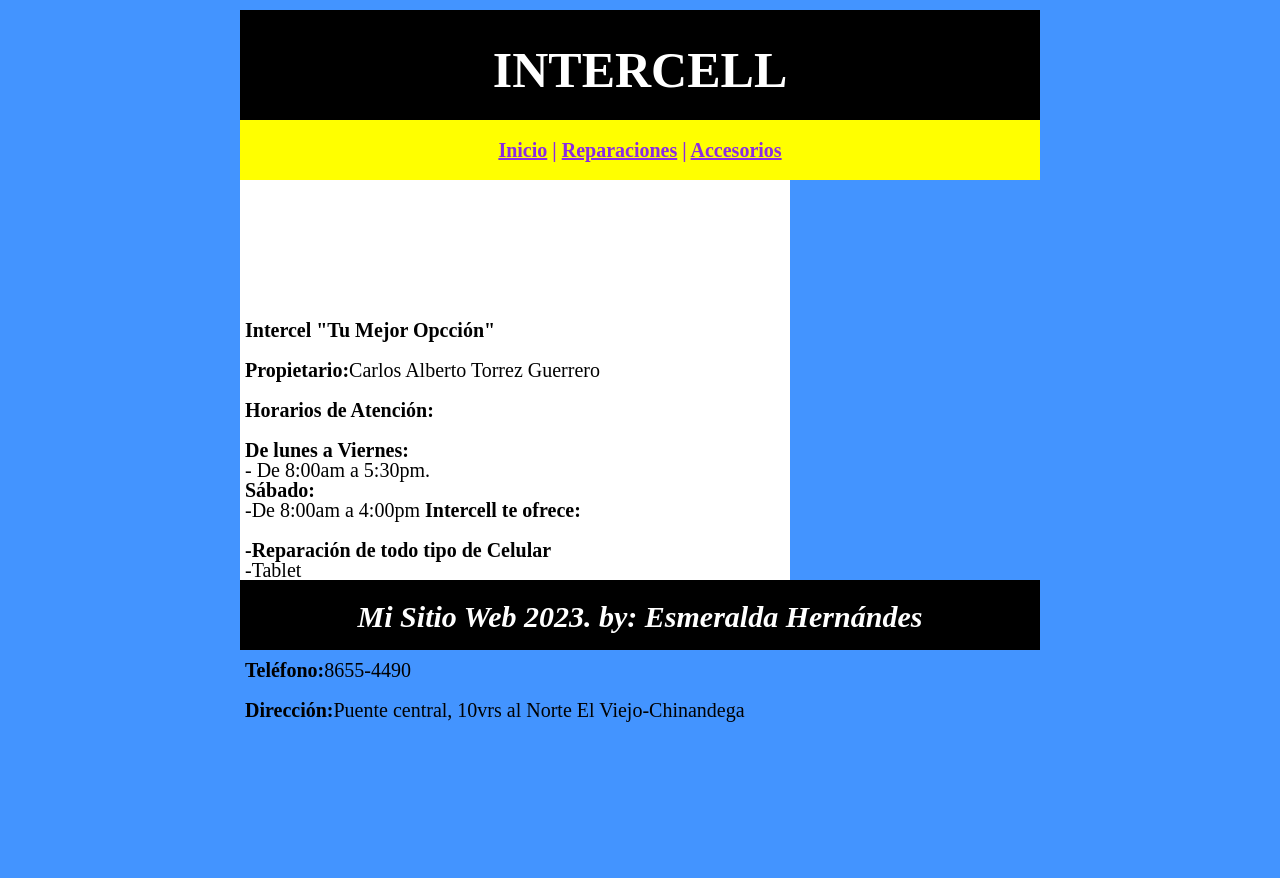
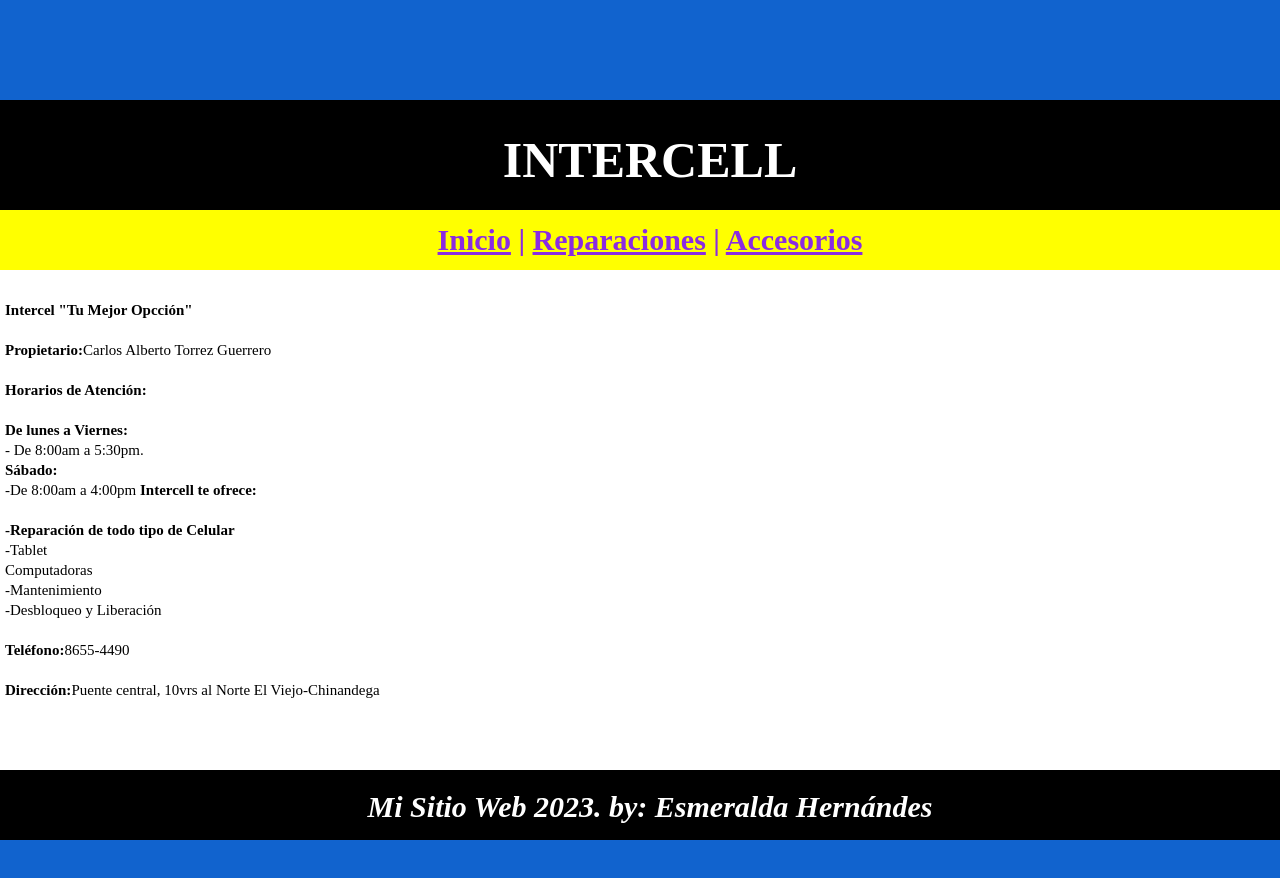
Before and after one commit to Carly16/TrabajoFinal, a plain HTML site: page index.html in a window 1280 px wide. Before the commit the page ends 800 px from the top, so only its background shows below. Drawn offline with Linux system fonts and the light colour scheme.

Commit message:
Modificación de css

```diff
--- a/Estilos.css
+++ b/Estilos.css
@@ -4,16 +4,16 @@
 }
 
 body {
-background: rgb(67, 148, 255);
+background: rgb(17, 99, 206);
 color: #fff;
 }
 
 #contenedor {
-    width: 800px;
+    width: 1300px;
     margin: auto;
-    margin-top: 10px;
-    margin-bottom: 20px;
-    border-radius:20px;
+    margin-top: 100px;
+    margin-bottom: 200px;
+    border-radius:200px;
 
 }
 
@@ -35,25 +35,25 @@ nav{
 }
 
 nav h2{
-    font-size: 20px;
+    font-size: 30px;
     text-align: center;
     line-height: 60px;
     color: blueviolet;
 }
 
 #Contenido{
-    width: 550px;
-    height: 400px;
+    width: 1300px;
+    height: 500px;
     float: left;
     background: white;
 }
 
 #Contenido p{
-    font-size: 20px;
+    font-size: 15px;
     text-align: justify;
     line-height: 20px;
     color: #000;
-    margin-top: 140px;
+    margin-top: 30px;
     margin-left: 05px;
     margin-right: 05px;
 }
```
